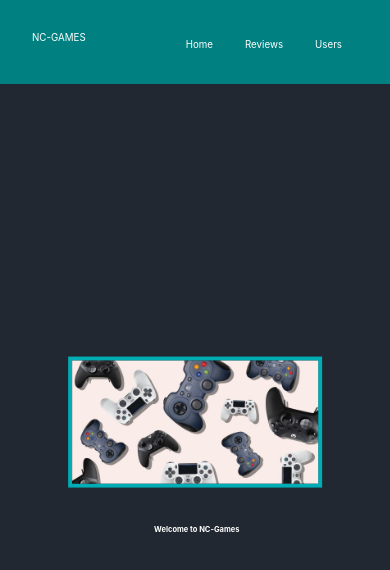
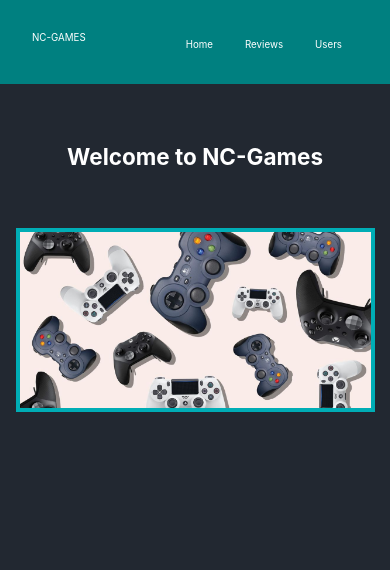
Before and after one commit to musaissa15/front-end-nc-games-musa, a React (Create React App) app: page / in a window 390 px wide. Shown: the top 570 px of the page. Built offline with nearby package versions, Linux system fonts and the light colour scheme.

Commit message:
style home page

```diff
--- a/public/index.html
+++ b/public/index.html
@@ -3,7 +3,7 @@
   <head>
     <meta charset="utf-8" />
     <link rel="icon" href="%PUBLIC_URL%/favicon.ico" />
-    <meta name="viewport" content="width=device-width, initial-scale=1" />
+    <meta name="viewport" content="width=device-width, initial-scale=0.65" />
     <meta name="theme-color" content="#000000" />
     <meta
       name="description"
--- a/src/components/Home/Home.css
+++ b/src/components/Home/Home.css
@@ -1,11 +1,33 @@
 
 .home-img{
-  width: 63%;
+  width: 55%;
+  border-style: initial;
+  border: 4px solid;
+  border-color: #00adb5;
+}
+.welcome-message{
 
-  position: absolute;
-		top: 50%;
-		left: 50%;
-		transform: translate(-50%, -50%);
+    color: white;
+    margin: 20px;
+    padding: 20px;
+    border-color: #00adb5;
+    font-size: 30px;
+}
+.home-container{
+display: flex;
+flex-direction: column;
+align-items: center;
+
+}
+body{
+     background-color: #222831;
+}
+
+
+@media only screen and (max-width: 600px) {
+
+.home-img{
+  width: 90%;
     border-style: initial;
     border: 4px solid;
     border-color: #00adb5;
@@ -17,42 +39,7 @@
     margin: 20px;
     padding: 20px;
     border-color: #00adb5;
-   position: absolute;
-		top: 75%;
-		left: 49%;
-		transform: translate(-49%, -10%);
-    font-size: 2vw;
+    font-size: 15px;
 }
 
-body{
-     background-color: #222831;
 }
-
-
-@media only screen and (max-width: 600px) {
-
-.home-img{
-  width: 63%;
-
-  position: absolute;
-		top: 50%;
-		left: 50%;
-		transform: translate(-50%, -50%);
-    border-style: initial;
-    border: 4px solid;
-    border-color: #00adb5;
-}
-.welcome-message{
-    justify-content: center;
-    display: inline-block;
-    color: white;
-    margin: 20px;
-    padding: 20px;
-    border-color: #00adb5;
-   position: absolute;
-		top: 60%;
-		left: 45%;
-		transform: translate(-49%, -45%);
-    font-size: 5px;
-}
-}
--- a/src/components/Home/Home.jsx
+++ b/src/components/Home/Home.jsx
@@ -5,7 +5,7 @@ import Container from 'react-bootstrap/Container'
 
 
 export const Home = () => {
-  return <div>
+  return <div className="home-container">
 
 
       <figcaption className="welcome-message">
```
